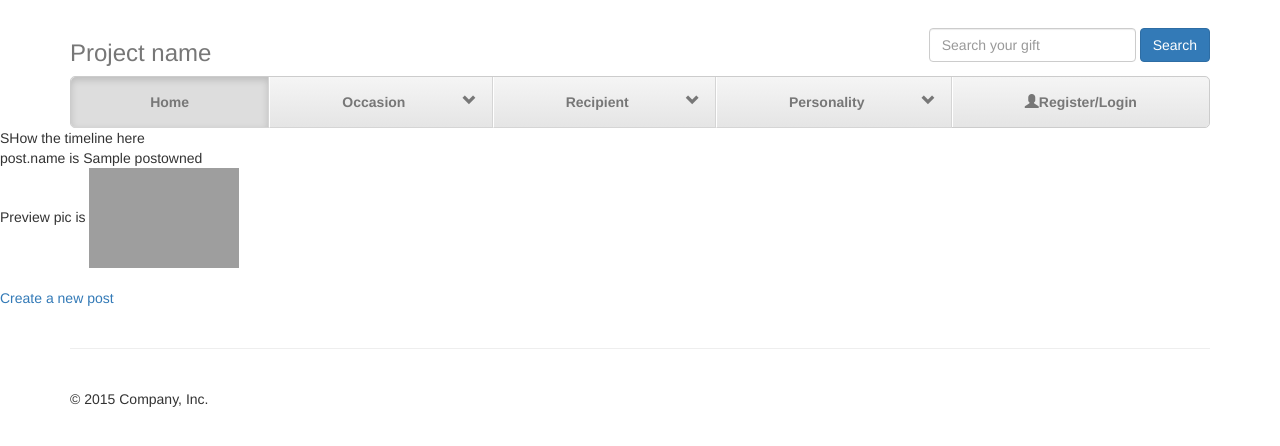
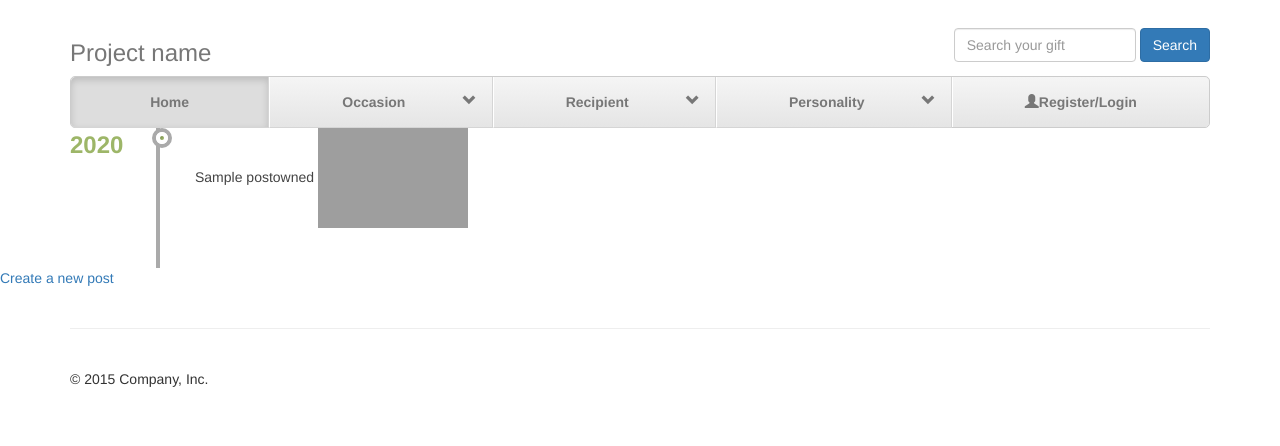
Before and after one commit to zhengpenghu/aptproject, a Python web app: template templates/manage.html in a window 1280 px wide. Shown: the top 446 px of the page. Run offline with Jinja, Linux system fonts and the light colour scheme; the template is opened without the code that fills it: most values are stand-ins (such as "Sample title", 1, 10 or a date in 2020); some libraries are stand-ins or nearby versions; grey boxes are pictures that could not be loaded.

Commit message:
timeline

```diff
--- /dev/null
+++ b/assets/css/timeline.css
@@ -0,0 +1,80 @@
+div {
+    font-family: Helvetica, Arial, sans-serif;
+    box-sizing: border-box;
+}
+.timeline {
+    width: 400px;
+}
+.timeline .timeline-item {
+    width: 100%;
+}
+.timeline .timeline-item .info, .timeline .timeline-item .year {
+    color: #eee;
+    display: block;
+    float:left;
+    -webkit-transition: all 1s ease;
+    -moz-transition: all 1s ease;
+    transition: all 1s ease;
+}
+.timeline .timeline-item.close .info, .timeline .timeline-item.close .year {
+    color: #ccc;
+    -webkit-transition: all 1s ease;
+    -moz-transition: all 1s ease;
+    transition: all 1s ease;
+}
+.timeline .timeline-item .year {
+    font-size: 24px;
+    font-weight: bold;
+    width: 22%;
+}
+.timeline .timeline-item .info {
+    width: 100%;
+    width: 78%;
+    margin-left: -2px;
+    padding: 0 0 40px 35px;
+    border-left: 4px solid #aaa;
+    font-size: 14px;
+    line-height: 20px;
+}
+.timeline .timeline-item .marker {
+    background-color: #fff;
+    border: 4px solid #aaa;
+    height: 20px;
+    width: 20px;
+    border-radius: 100px;
+    display: block;
+    float: right;
+    margin-right: -14px;
+    z-index: 2000;
+    position: relative;
+}
+.timeline .timeline-item.active .info, .timeline .timeline-item:hover .info {
+    color: #444;
+    -webkit-transition: all 1s ease;
+    -moz-transition: all 1s ease;
+    transition: all 1s ease;
+}
+.timeline .timeline-item.active .year, .timeline .timeline-item:hover .year {
+    color: #9DB668;
+}
+.timeline .timeline-item .marker .dot {
+    background-color: white;
+    -webkit-transition: all 1s ease;
+    -moz-transition: all 1s ease;
+    transition: all 1s ease;
+    display: block;
+    border: 4px solid white;
+    height: 12px;
+    width: 12px;
+    border-radius: 100px;
+    float: right;
+    z-index: 2000;
+    position: relative;
+}
+.timeline .timeline-item.active .marker .dot, .timeline .timeline-item:hover .marker .dot {
+    -webkit-transition: all 1s ease;
+    -moz-transition: all 1s ease;
+    transition: all 1s ease;
+    background-color: #9DB668;
+    box-shadow: inset 1px 1px 2px rgba(0, 0, 0, 0.2);
+}
--- a/assets/js/post.js
+++ b/assets/js/post.js
@@ -1,5 +1,6 @@
 function PostSave(postid) {
   var xhttp = new XMLHttpRequest();
+
   xhttp.onreadystatechange = function(){
 
     if (xhttp.readyState == 4 && xhttp.status == 200) {
@@ -14,6 +15,7 @@ function PostSave(postid) {
   		}
     }
   };
+
   xhttp.open("GET", "/PostSave?postid="+postid, true);
   xhttp.send();
 
@@ -38,27 +40,29 @@ function PostSave(postid) {
 //   xhttp.open("GET", "/PostSaveDelete?postid="+postid, true);
 //   xhttp.send();
 // }
-$(document).ready(function(){
-// this is the id of the form
-$("#commentform").submit(function(e) {
-
-    var url = "/AddComment"; // the script where you handle the form input.
-alert("hello Jquery");
-    $.ajax({
-           type: "POST",
-           url: url,
-           data: $("#idForm").serialize(), // serializes the form's elements.
-           success: function(data)
-           {
-               alert(data); // show response from the php script.
-           }
-         });
-
-    e.preventDefault(); // avoid to execute the actual submit of the form.
-});
 
 
-};
+// $(document).ready(function(){
+// // this is the id of the form
+// $("#commentform").submit(function(e) {
+
+//     var url = "/AddComment"; // the script where you handle the form input.
+// alert("hello Jquery");
+//     $.ajax({
+//            type: "POST",
+//            url: url,
+//            data: $("#idForm").serialize(), // serializes the form's elements.
+//            success: function(data)
+//            {
+//                alert(data); // show response from the php script.
+//            }
+//          });
+
+//     e.preventDefault(); // avoid to execute the actual submit of the form.
+// });
+
+
+// };
 
 
 function AddComment(postid,comment){
--- /dev/null
+++ b/assets/js/timeline.js
@@ -0,0 +1,6 @@
+$(".timeline-item").hover(function () {
+    $(".timeline-item").removeClass("active");
+    $(this).toggleClass("active");
+    $(this).prev(".timeline-item").toggleClass("close");
+    $(this).next(".timeline-item").toggleClass("close");
+});
--- a/postview.py
+++ b/postview.py
@@ -74,7 +74,7 @@ class PostDisplay(webapp2.RequestHandler):
 
 			giftImageList.append(images.get_serving_url(gift.image))
 			giftArticleList.append(gift.article)
-			giftHyperinkList.append(gift.hyperLink)
+			giftHyperinkList.append('/'+str(gift.hyperLink))
 
 
 
--- a/templates/header.html
+++ b/templates/header.html
@@ -13,8 +13,10 @@
 
         <!-- Custom styles for this template -->
     <link href="../assets/css/justified-nav.css" rel="stylesheet">
+     <link href="../assets/css/timeline.css" rel="stylesheet">
 
  <script src="../assets/js/post.js"></script>
+ <script src="../assets/js/timeline.js"></script>
 
 </head>
     <body>
@@ -35,6 +37,7 @@
 
       <!-- The justified navigation menu is meant for single line per list item.
            Multiple lines will require custom code not provided by Bootstrap. -->
+
            <nav>
             <div class="masthead">
       <div class="row">
@@ -97,10 +100,9 @@
 
                 {% endif %}
           </ul>
-
-
         </nav>
       </div>
+
 
 
 <!-- <div class="btn-toolbar" role="toolbar" aria-label="...">
--- a/templates/manage.html
+++ b/templates/manage.html
@@ -1,11 +1,29 @@
 {% include "header.html" %}
 
-<div></div>
+<div class="container">
+	<div class="timeline">
+	{%for i in range(0,Postowned|length) %}
+    <div class="timeline-item active">
+        <div class="year"> {{Postowned[i].lastUpdateDate.year}}<span class="marker"><span class="dot"></span></span>
+        </div>
+        <div class="info">{{Postowned[i].name}}
+        	<a href="/Post?postid={{Postowned[i].id}}">
+			<img src="{{PostPreviewList[i]}}" align="middle" style="width:150px;height:100px"></a>
+		</div>
+
+    </div>
+
+  	{%endfor%}
+</div>
+</div>
 
 
 <!-- List your posts here in a timeline form -->
 
-<div>SHow the timeline here</div>
+
+
+
+<!-- <div>SHow the timeline here</div>
 <div>
 	{%for i in range(0,Postowned|length) %}
 		<div>post.name  is {{Postowned[i].name}}</div>
@@ -15,8 +33,8 @@
 		</div>
 
 	{%endfor%}
-</div>
-<br>
+</div> -->
+
 
 <div><a href="/PostCreate">Create a new post</a></div>
 
```
Also changed, not shown: 1 other file. Lines whose indentation alone changed are shown as unchanged.
